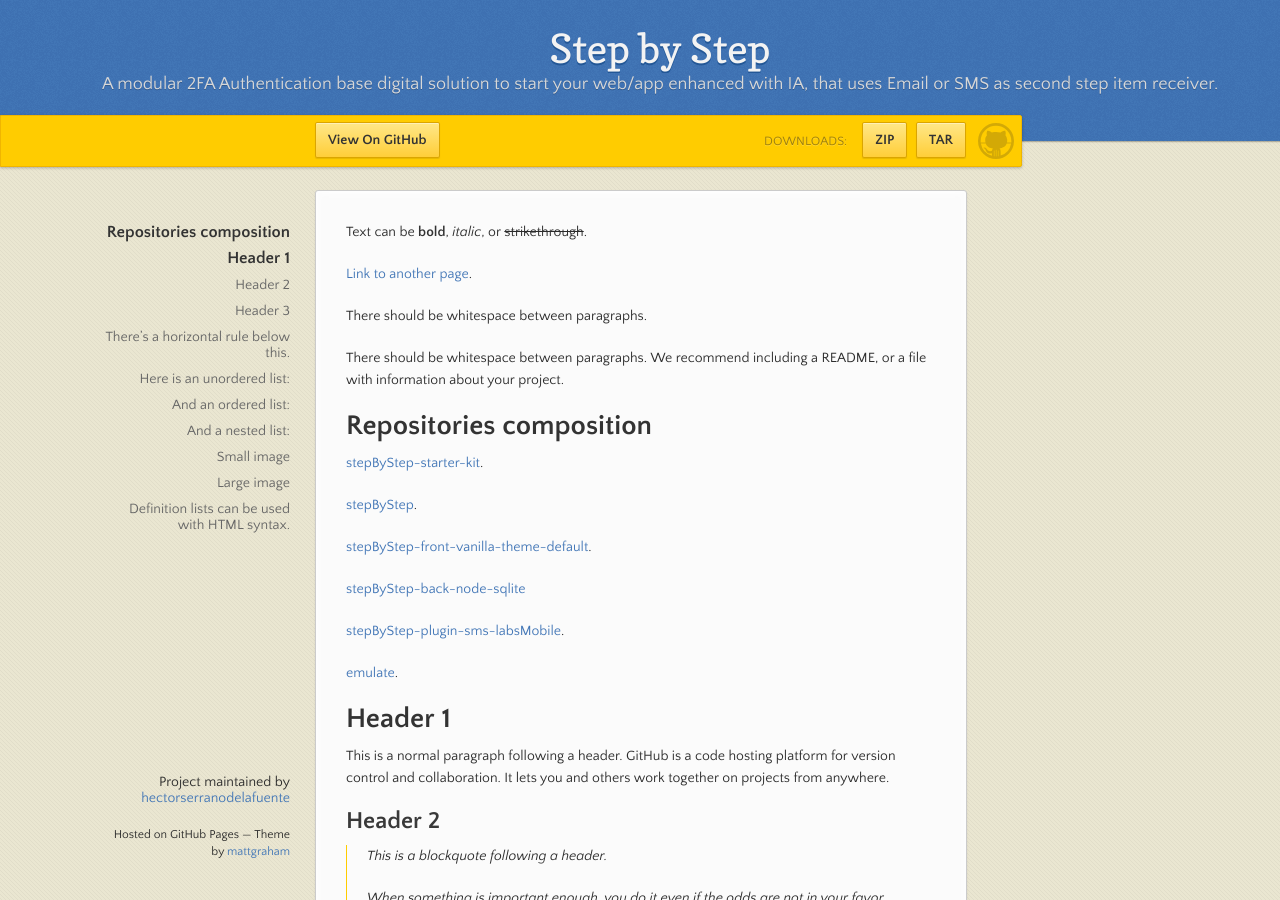
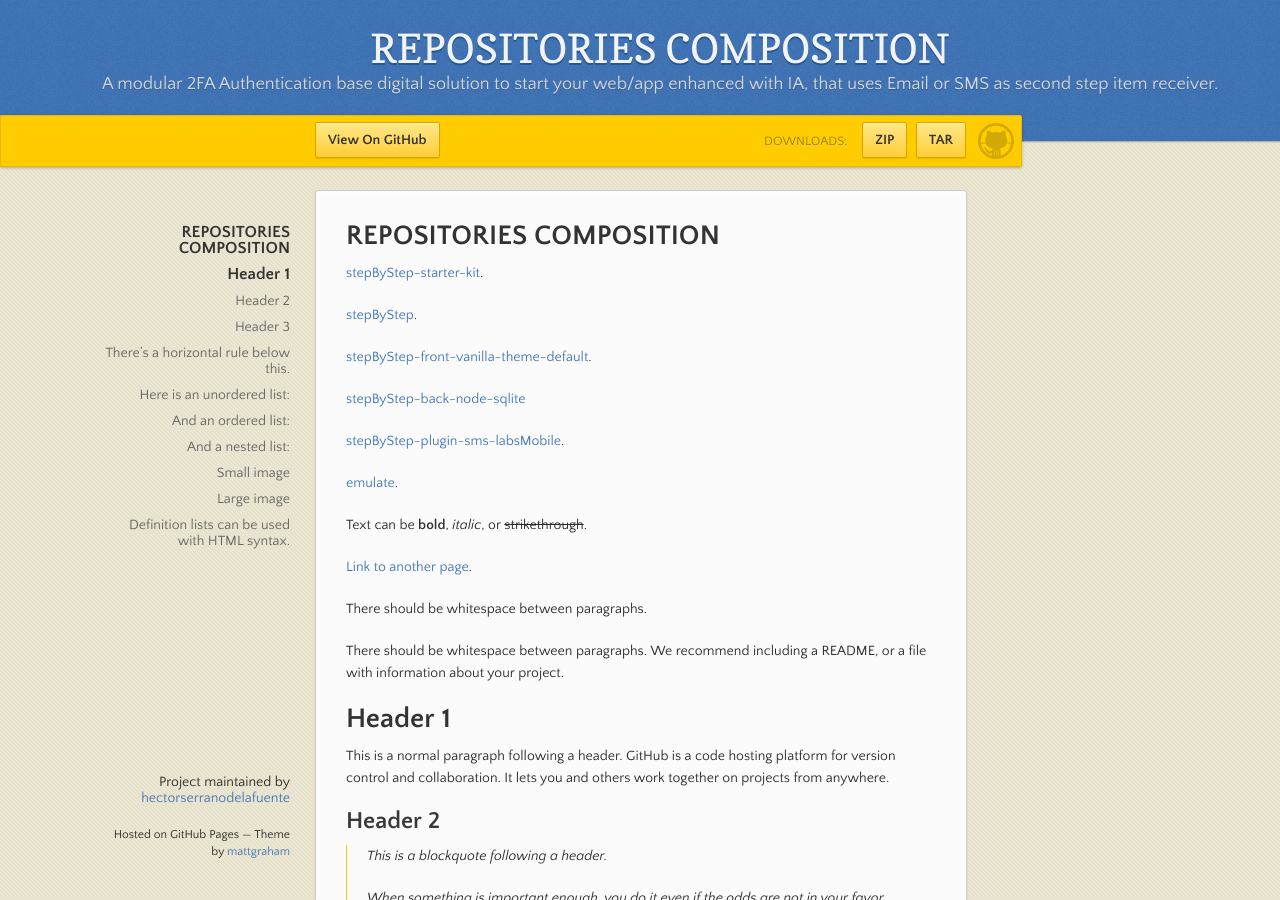
Before and after one commit to hectorserranodelafuente/get-stepByStep, a Jekyll site: the page built from index.md, in a window 1280 px wide and 900 px high. Built offline with Jekyll 4.4.1, drawn with Linux system fonts in a browser that asks for light colours; our own code applies the rules of GitHub Pages for plain Markdown files; part of the change alters nothing that is shown.

Commit message:
repositories composition uppercase

```diff
--- a/index.md
+++ b/index.md
@@ -2,15 +2,7 @@
 layout: default
 ---
 
-Text can be **bold**, _italic_, or ~~strikethrough~~.
-
-[Link to another page](./another-page.html).
-
-There should be whitespace between paragraphs.
-
-There should be whitespace between paragraphs. We recommend including a README, or a file with information about your project.
-
-# Repositories composition
+# REPOSITORIES COMPOSITION
 
 [stepByStep-starter-kit](https://github.com/hectorserranodelafuente/stepByStep-starter-kit).
 
@@ -24,6 +16,14 @@ There should be whitespace between paragraphs. We recommend including a README,
 
 [emulate](https://github.com/hectorserranodelafuente/emulate).
 
+
+Text can be **bold**, _italic_, or ~~strikethrough~~.
+
+[Link to another page](./another-page.html).
+
+There should be whitespace between paragraphs.
+
+There should be whitespace between paragraphs. We recommend including a README, or a file with information about your project.
 
 # Header 1
 
```
